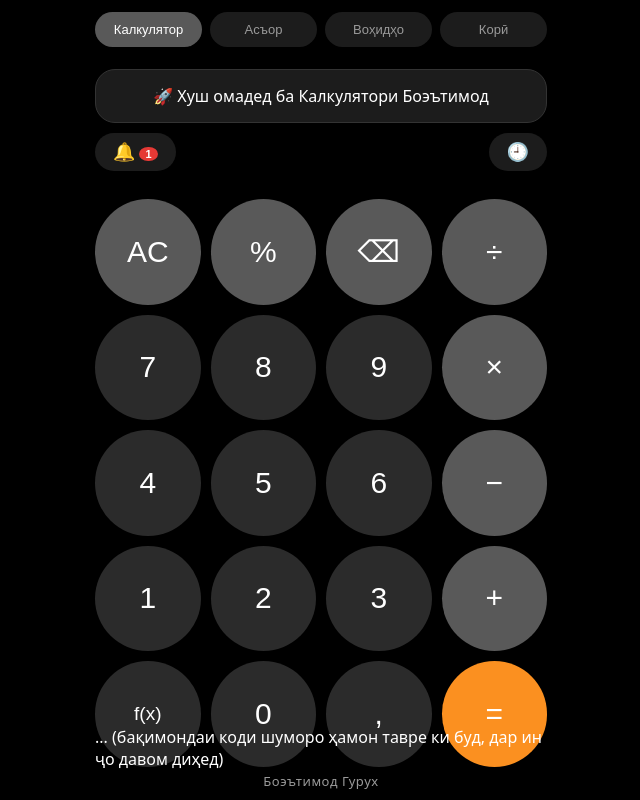
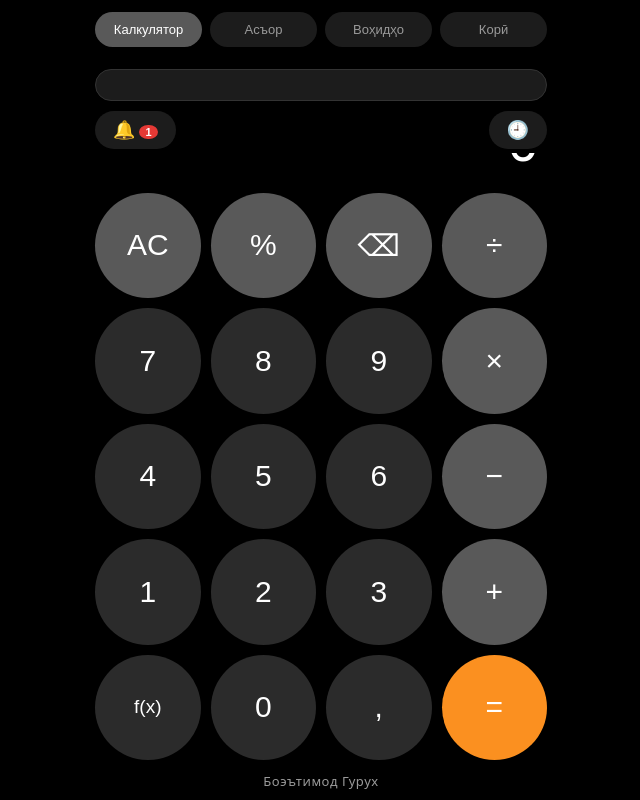
Before and after one commit to sirojcontent/Calculator, a plain HTML site: page index.html in a window 1280 px wide. Shown: the whole page, without its empty margins (319-959 px from the left). Drawn offline with Linux system fonts and the light colour scheme; no server answers.

Commit message:
Remove welcome message from calculator section
Removed welcome message from calculator section.

```diff
--- a/index.html
+++ b/index.html
@@ -98,14 +98,13 @@ button:active{transform:scale(0.95);filter:brightness(1.2);}
 </nav>
 
 <section id="calc" class="on">
-<div class="modern-card">🚀 Хуш омадед ба Калкулятори Боэътимод</div>
+<div class="modern-card"></div>
 <div class="top"><button id="nbtn" aria-label="Навсозиҳо">🔔<span id="badge"></span></button><button id="hbtn" aria-label="Таърих">🕘</button></div>
 <div id="hist"></div>
 <div class="disp"><div class="mode" id="mode"></div><div class="expr" id="expr"></div><div class="res" id="res">0</div></div>
 <div class="sci" id="sci"></div>
 <div class="grid" id="cg"></div>
 </section>
-... (бақимондаи коди шуморо ҳамон тавре ки буд, дар ин ҷо давом диҳед)
 
 <section id="cur">
 <div class="src"><button id="sm">Бозор</button><button id="sn">Бонки миллӣ</button></div>
```
